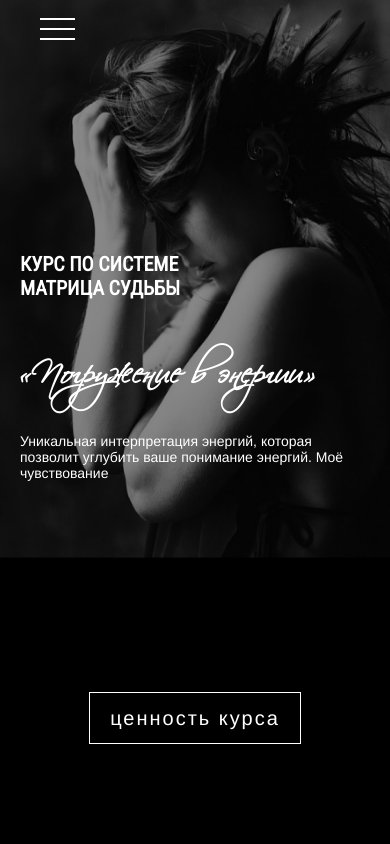
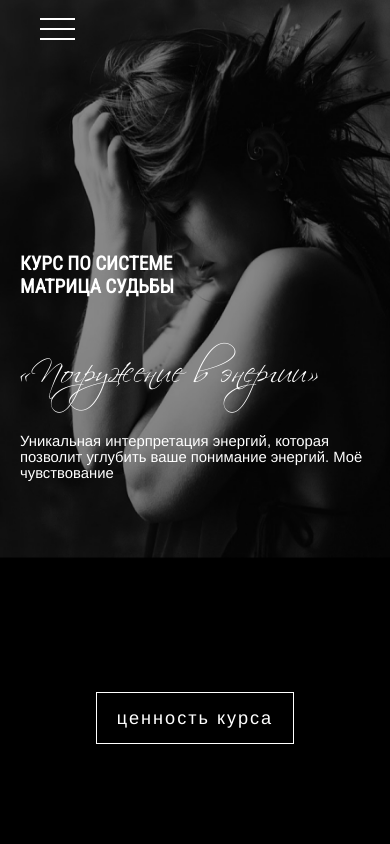
Before and after one commit to kobancheg/let-tobe-happy-site, a plain HTML site: page index.html in a window 390 px wide. Shown: the top 844 px of the page. Drawn offline with Linux system fonts and the light colour scheme; a web font is replaced by a local one.

Commit message:
make responsive fonts

```diff
--- a/css/style.css
+++ b/css/style.css
@@ -22,8 +22,8 @@ html,
 body {
   height: 100%;
   font-family: 'Piazzolla', 'Helvetica Neue', Helvetica, sans-serif;
-  font-size: 14px;
   color: #fff;
+  font-size: calc(14px + (26 - 14) * ((100vw - 300px) / (1600 - 300)));
 }
 
 .wrapper {
@@ -48,7 +48,6 @@ body {
   width: 100%;
   max-width: 1000px;
   margin: 0 auto;
-  /* text-align: center; */
   display: flex;
   flex-direction: column;
   justify-content: space-between;
@@ -58,25 +57,25 @@ body {
 .fullscreen_title {
   font-family: 'Roboto Condensed', sans-serif;
   text-transform: uppercase;
-  font-size: 20px;
+  font-size: calc(18px + (36 - 18) * ((100vw - 300px) / (1600 - 300)));
   margin: 0px 0px 20px 0px;
 }
 
 .h2__title {
   font-family: 'Scriptorama', arial;
-  font-size: 32px;
+  font-size: calc(32px + (72 - 32) * ((100vw - 375px) / (1600 - 300)));
+  font-weight: normal;
   margin: 0px 0px 20px 0px;
 }
 
 .fullscreen__text {
-  /* font-size: 24px; */
   margin: 0px 0px 20px 0px;
 }
 
 .fullscreen__link {
   display: inline-block;
   line-height: 50px;
-  font-size: 20px;
+  font-size: calc(18px + (30 - 18) * ((100vw - 375px) / (1600 - 300)));
   color: #fff;
   text-decoration: none;
   letter-spacing: 2px;
```
Also changed, not shown: 1 other file.
